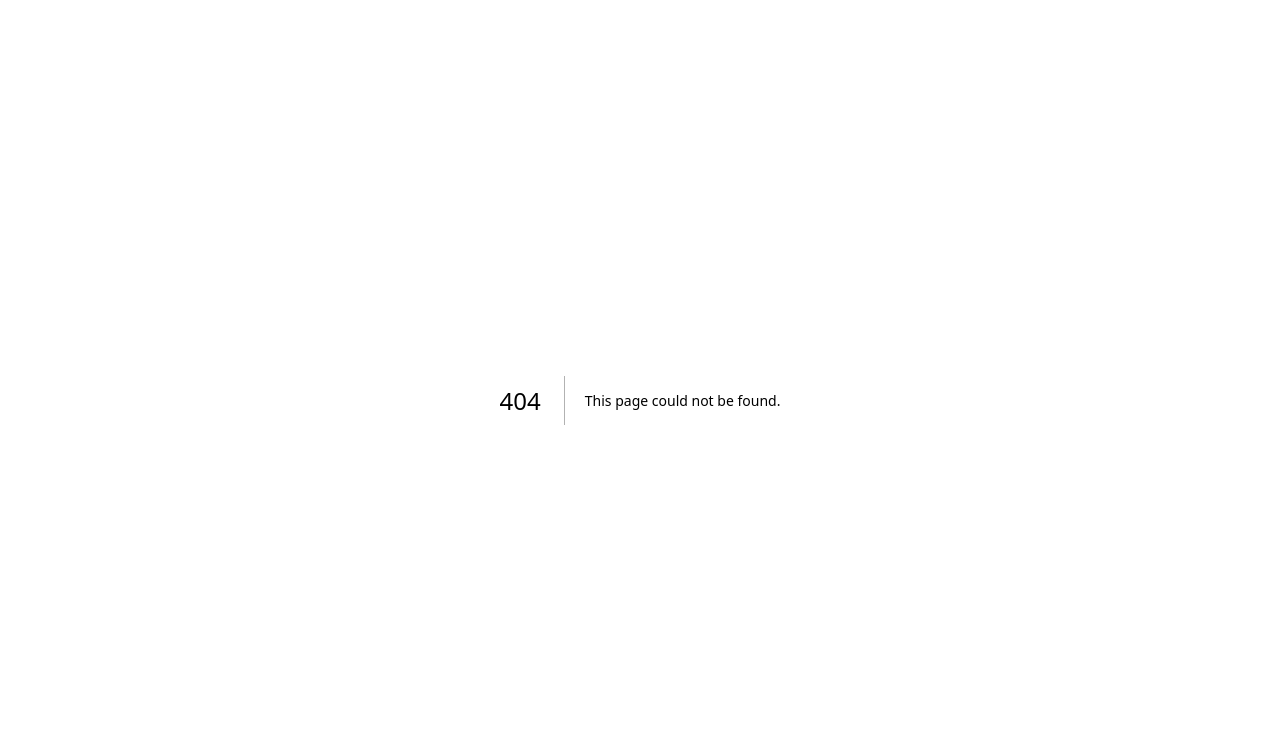
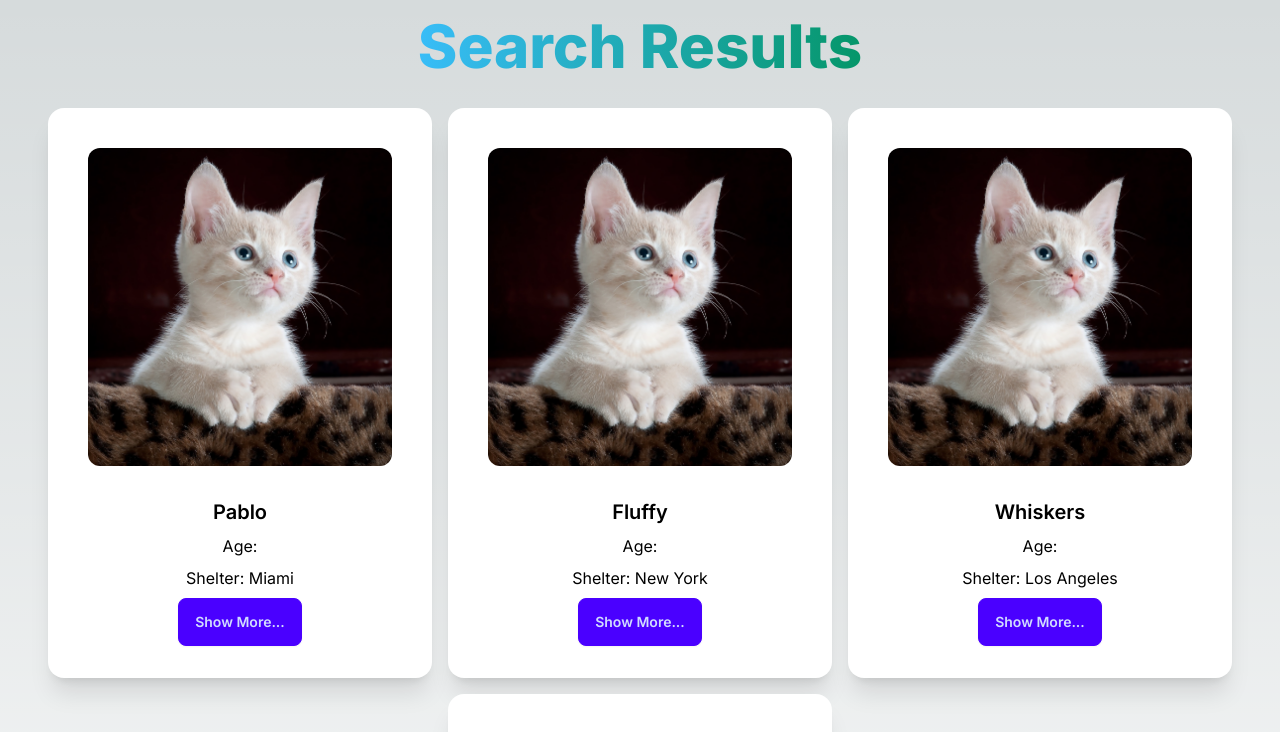
Before and after one commit to husseinkhaled733/Pet_Shelter_Front_end, a Next.js app: page /Home/Results in a window 1280 px wide. Before the commit this address had no page. Shown: the top 732 px of the page. Built offline with nearby package versions, Linux system fonts and the light colour scheme.

Commit message:
Implementing user view

```diff
--- /dev/null
+++ b/src/app/Home/Results/page.tsx
@@ -0,0 +1,50 @@
+import React from "react";
+import { useState } from "react";
+import { useRouter } from "next/router";
+import { log } from "console";
+import PetCard from "@/app/Pet/petCard";
+import {
+  dummyPetData,
+  dummyPetData1,
+  dummyPetData2,
+  dummyPetData3,
+} from "../dummyPetData";
+
+interface SearchParams {
+  // Define the shape of the searchParams object
+  // For example:
+  species: string;
+  age: string;
+  breed: string;
+  shelterLocation: string;
+}
+
+const SearchResults = ({ searchParams }: { searchParams: SearchParams }) => {
+  console.log(searchParams);
+  const petDataList = [
+    dummyPetData,
+    dummyPetData1,
+    dummyPetData2,
+    dummyPetData3,
+  ];
+  return (
+    <div className="container mx-auto p-4">
+      <div className="text-center mb-8">
+        <h1 className="text-3xl md:text-5xl lg:text-6xl font-extrabold text-gray-900 dark:text-white">
+          <span className="text-transparent bg-clip-text bg-gradient-to-r to-emerald-600 from-sky-400">
+            Search Results
+          </span>
+        </h1>
+      </div>
+      <ul className="flex flex-wrap justify-center gap-4">
+        {petDataList.map((petData, index) => (
+          <li key={index}>
+            <PetCard petData={petData} />
+          </li>
+        ))}
+      </ul>
+    </div>
+  );
+};
+
+export default SearchResults;
--- a/src/app/Pet/[petId]/page.tsx
+++ b/src/app/Pet/[petId]/page.tsx
@@ -9,6 +9,7 @@ import {
   dummyPetData3,
 }
   from "../../Home/dummyPetData";
+import Link from "next/link";
 
 const PetProfile = ({ params }: any) => {
   const petDataList = [
@@ -21,13 +22,13 @@ const PetProfile = ({ params }: any) => {
   const pet = petDataList[params.petId - 1];
 
   return (
-    <div className="container mx-auto mt-8 p-8 rounded-lg shadow-lg">
+    <div className="container mx-auto p-8 rounded-lg shadow-lg">
       <div className="grid grid-cols-1 md:grid-cols-2 lg:grid-cols-3 gap-8">
         <div className="col-span-1 md:col-span-2 lg:col-span-3">
           {/* Display images */}
           <div className="mb-4 flex justify-center">
             <Image
-              src={require("../../cat.jpg")}
+              src={require("../cat.jpg")}
               alt={pet.name}
               className="w-1/3 h-1/3 rounded-lg shadow-md"
             />
@@ -83,6 +84,12 @@ const PetProfile = ({ params }: any) => {
               {pet.availableStatus}
             </p>
           </div>
+          <div className="flex justify-around">
+            <Link href={`/AdoptionApplication/${pet.petId}`} className="w-full">
+          <button className="btn btn-primary w-1/5">Adopt</button>
+          </Link>
+          <button className="btn btn-secondary w-1/5">Cancel</button>
+          </div>
         </div>
       </div>
     </div>
--- a/src/app/Search/Searchcomponent.tsx
+++ b/src/app/Search/Searchcomponent.tsx
@@ -1,10 +1,26 @@
+"use client"
 // components/SearchBar.js
 
 import React from "react";
+import { useRouter } from "next/navigation";
+import Link from "next/link";
+
+
 
 const SearchBar = () => {
+
+
+  function search(e:any){
+    e.preventDefault()
+    console.log(e.target.species.value)
+    console.log(e.target.breed.value)
+    console.log(e.target.age.value)
+    console.log(e.target.shelterLocation.value)
+
+  }
   return (
-    <div className="flex flex-col md:flex-row m-auto items-center w-fit justify-center space-y-4 md:space-y-0 mb-4 border-2 border-gray-400 px-6 pb-6 rounded-lg bg-base-100">
+    <form onSubmit={search} className="flex flex-col md:flex-row m-auto items-center w-fit justify-center space-y-4 md:space-y-0 mb-4 border-2 border-gray-400 px-6 pb-6 rounded-lg bg-base-100">
+
       {/* Species Field */}
       <div className="flex flex-col mb-4 md:mb-0 p-2">
         <label htmlFor="species" className="mb-1 text-gray-400">
@@ -62,12 +78,17 @@ const SearchBar = () => {
       </div>
 
       {/* Search Button */}
+      <Link href={{
+        pathname: '/Home/Results',
+        query: { species: 'cat', breed: 'persian', age: '2', shelterLocation: 'singapore' },
+      }}>
       <div className="flex flex-col mb-4 md:mb-0 pt-6 px-2">
-      <button className="btn btn-primary ">
+      <button type="submit" className="btn btn-primary ">
         Search
       </button>
       </div>
-    </div>
+      </Link>
+    </form>
   );
 };
 
--- a/tailwind.config.ts
+++ b/tailwind.config.ts
@@ -15,6 +15,6 @@ const config: Config = {
       },
     },
   },
-  plugins: [],
+  plugins: [require("daisyui")],
 }
 export default config
```
Also changed, not shown: package.json (+6 -5 lines), 1 other file (tests, documents, lock files or other folders).
